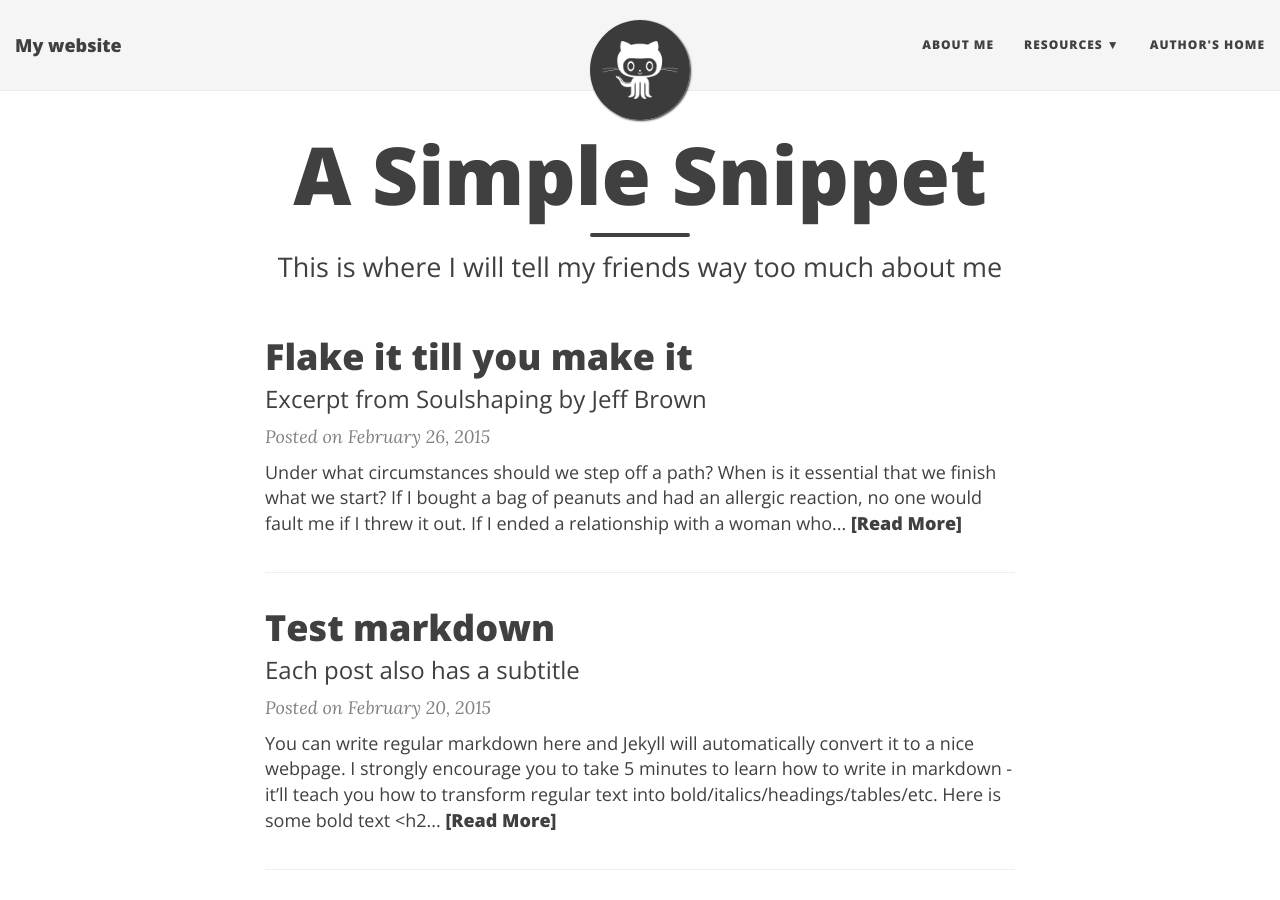
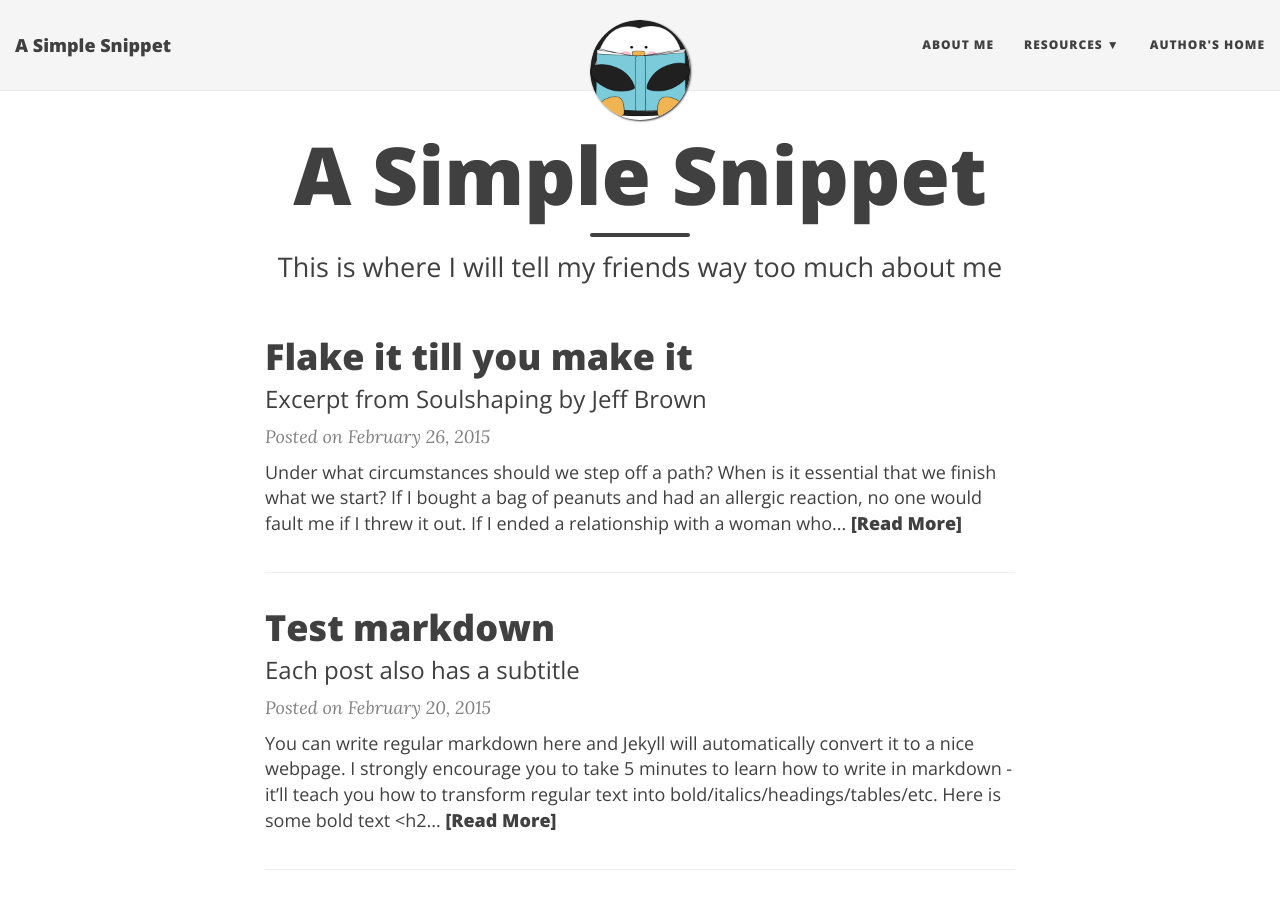
Before and after one commit to QasimAbbas/qasimabbas.github.io, a Jekyll site: the page built from index.html, in a window 1280 px wide and 900 px high. Built offline with Jekyll 4.4.1, drawn with Linux system fonts in a browser that asks for light colours; nearby versions of some CDN libraries; the list of posts is cut into pages by our own code.

Commit message:
Chanigng the config_yml file

```diff
--- a/_config.yml
+++ b/_config.yml
@@ -4,17 +4,16 @@
 # baseurl is the website's URL without the hostname
 
 # If you are building a simple GitHub user page (http://username.github.io) then use these settings:
-url: "http://username.github.io"
+url: "http://asimplesnippet.me"
 baseurl: ""
 
 # If you are building a GitHub project page then use these settings:
-#url: "http://username.github.io/projectname"
-#baseurl: "/projectname"
+#url: "http://username.github.io/projectname
 
 # Of course don't forget to change the username and projectname to YOUR username and project
 
 # Name of website
-title: My website
+title: A Simple Snippet
 
 # Short description of your site
 description: A virtual proof that name is awesome!
@@ -32,7 +31,7 @@ navbar-links:
 
 # Image to show in the navigation bar - image must be a square (width = height)
 # Remove this parameter if you don't want an image in the navbar
-avatar: "/img/avatar-icon.png"
+avatar: "/img/penguin.png"
 
 # --- Footer options --- #
 
```
